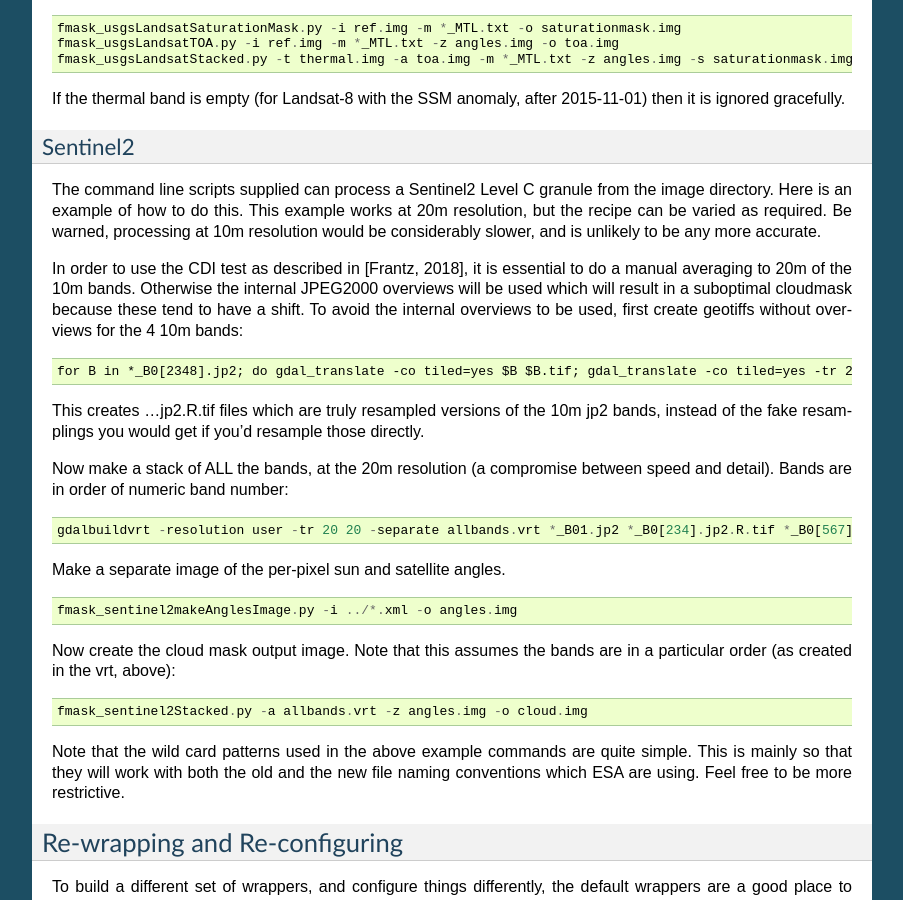
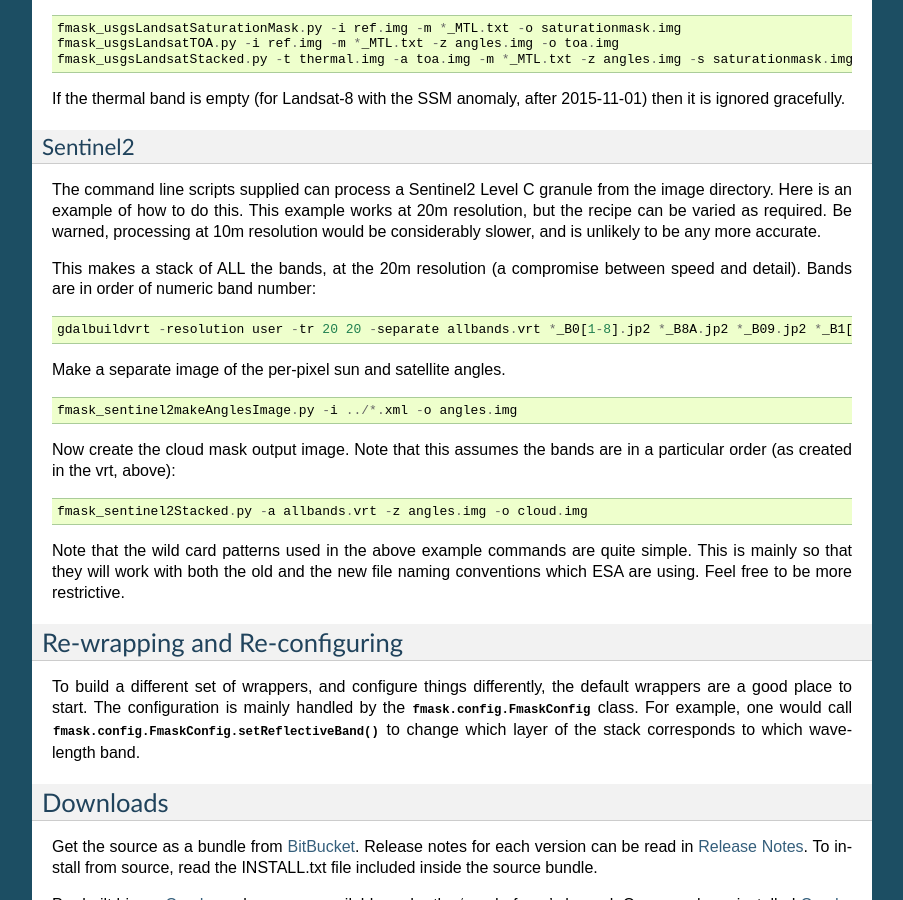
Before and after one commit to ubarsc/python-fmask, a Sphinx documentation site: the page built from doc/source/index.rst, in a window 1280 px wide and 900 px high, scrolled down 1853 px. Shown: the whole window, without its empty margins (198-1101 px from the left). Built offline with Sphinx 7.4.7, drawn with Linux system fonts in a browser that asks for light colours; formulas are drawn with MathJax 3.

```diff
--- a/doc/source/index.rst
+++ b/doc/source/index.rst
@@ -120,17 +120,10 @@
 recipe can be varied as required. Be warned, processing at 10m resolution would be considerably
 slower, and is unlikely to be any more accurate.
 
-In order to use the CDI test as described in [Frantz, 2018], it is essential to do a manual averaging to 20m of the 10m bands. Otherwise the internal JPEG2000 overviews will be used which will result in a suboptimal cloudmask because these tend to have a shift.
-To avoid the internal overviews to be used, first create geotiffs without overviews for the 4 10m bands::
-
-    for B in *_B0[2348].jp2; do gdal_translate -co tiled=yes $B $B.tif; gdal_translate -co tiled=yes -tr 20 20 -r average $B.tif $B.R.tif; done
-
-This creates ...jp2.R.tif files which are truly resampled versions of the 10m jp2 bands, instead of the fake resamplings you would get if you'd resample those directly.
-
-Now make a stack of ALL the bands, at the 20m resolution (a compromise between speed and detail).
+This makes a stack of ALL the bands, at the 20m resolution (a compromise between speed and detail).
 Bands are in order of numeric band number::
 
-    gdalbuildvrt -resolution user -tr 20 20 -separate allbands.vrt *_B01.jp2 *_B0[234].jp2.R.tif *_B0[567].jp2 *_B08.jp2.R.tif *_B8A.jp2 *_B09.jp2 *_B1[0-2].jp2
+    gdalbuildvrt -resolution user -tr 20 20 -separate allbands.vrt *_B0[1-8].jp2 *_B8A.jp2 *_B09.jp2 *_B1[0-2].jp2
 
 Make a separate image of the per-pixel sun and satellite angles. ::
 
```
Also changed, not shown: 1 other file.
